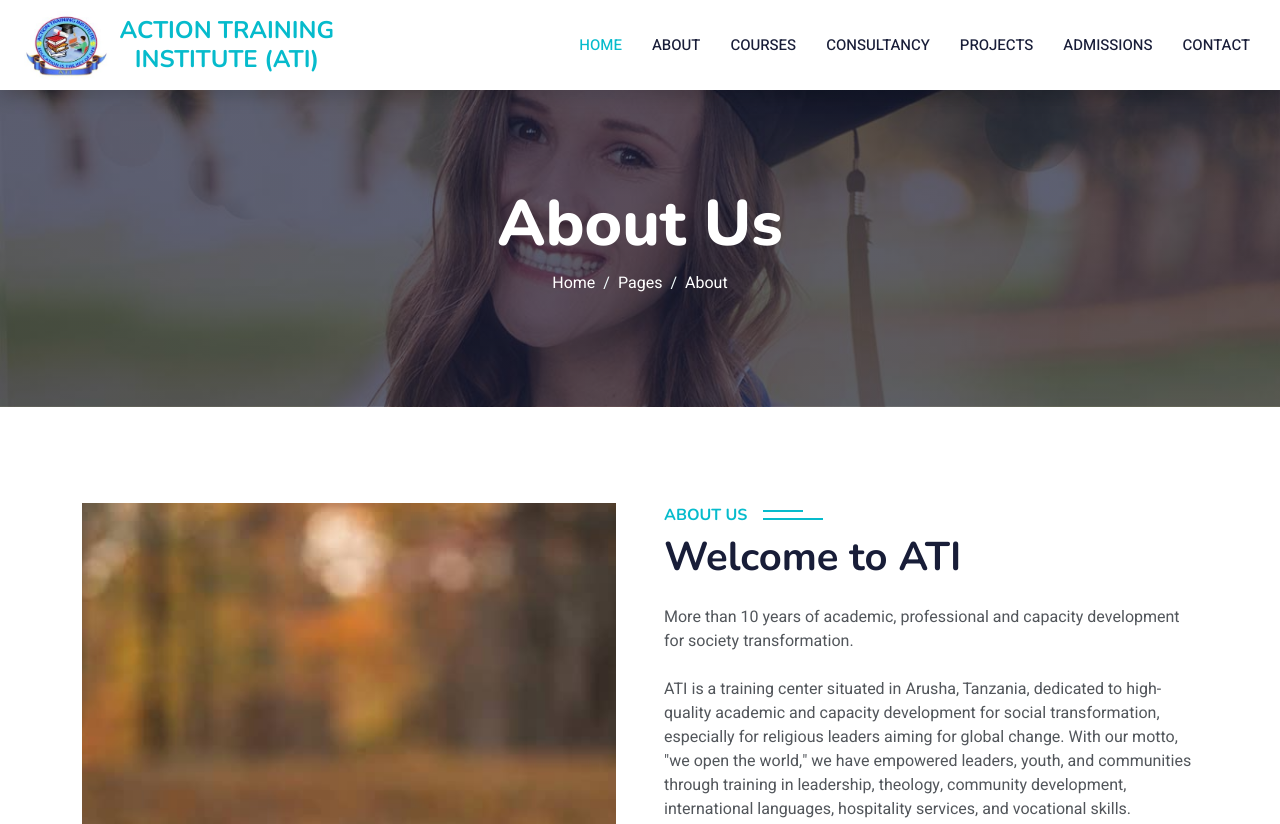
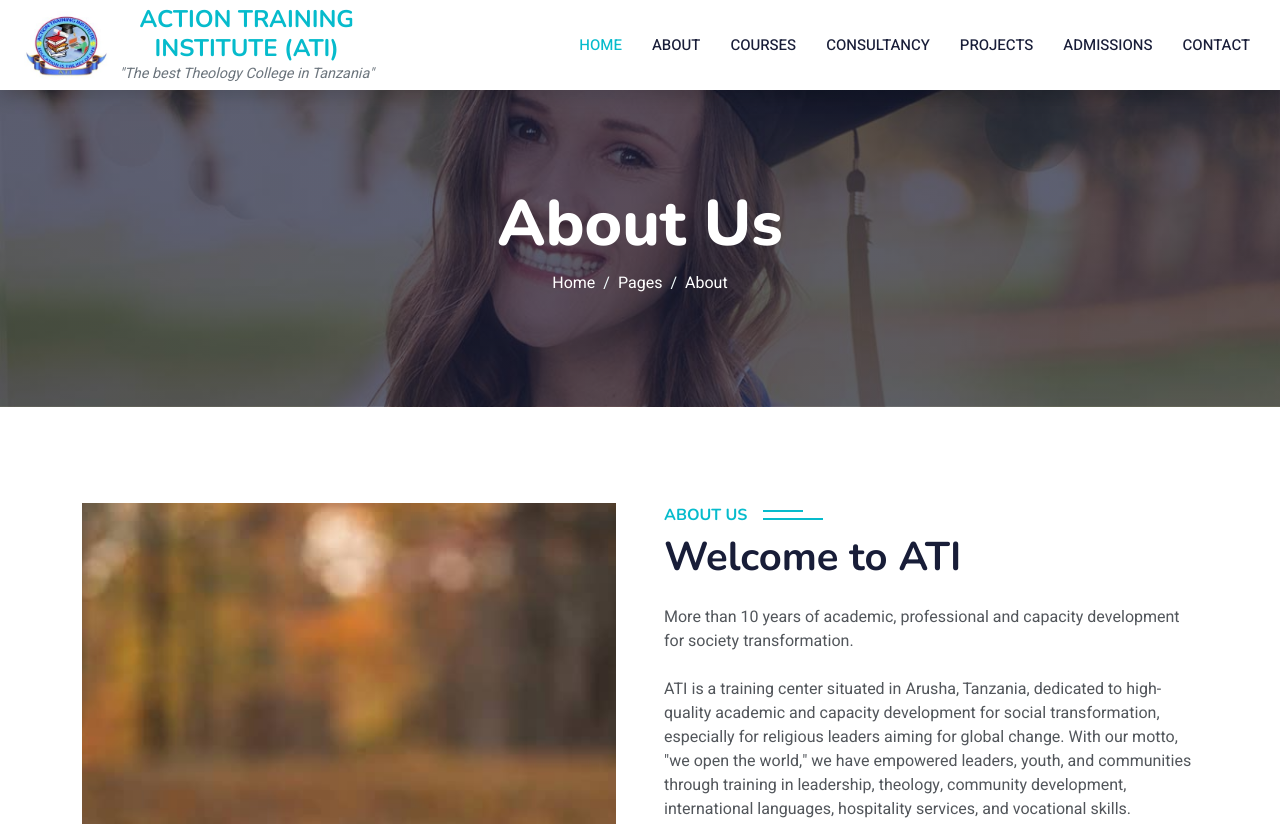
Before and after one commit to herimorn/ATI, a plain HTML site: page about.html in a window 1280 px wide. Shown: the top 824 px of the page. Drawn offline with nearby package versions, Linux system fonts and the light colour scheme.

Commit message:
zerosmyCommit

```diff
--- a/about.html
+++ b/about.html
@@ -45,11 +45,16 @@
     <a href="index.html" class="navbar-brand d-flex align-items-center px-4" style="height: auto;">
         <img src="img/logo.jpeg" alt="ATI Logo" class="me-2" style="max-height: 80px; width: auto;"> <!-- Adjusted logo for smaller screens -->
 
-        <!-- Main heading with "INSTITUTE (ATI)" on a new line -->
-        <h2 class="m-0 text-primary text-center" style="font-size: 1.5rem; line-height: 1.2;">
-            ACTION TRAINING <br>
-            <span style="font-size: 1.5rem">INSTITUTE (ATI)</span>
-        </h2>
+        <!-- Main heading with tagline -->
+        <div>
+            <h2 class="m-0 text-primary text-center" style="font-size: 1.5rem; line-height: 1.2;">
+                ACTION TRAINING <br>
+                <span style="font-size: 1.5rem">INSTITUTE (ATI)</span>
+            </h2>
+            <p class="m-0 text-center text-secondary" style="font-size: 0.9rem; font-style: italic;">
+                "The best Theology College in Tanzania"
+            </p>
+        </div>
     </a>
     <button type="button" class="navbar-toggler me-4" data-bs-toggle="collapse" data-bs-target="#navbarCollapse">
         <span class="navbar-toggler-icon"></span>
```
Also changed, not shown: admissions.html (+10 -5 lines), consultancy.html (+10 -5 lines), contact.html (+10 -5 lines), courses.html (+10 -5 lines), projects.html (+10 -5 lines).
